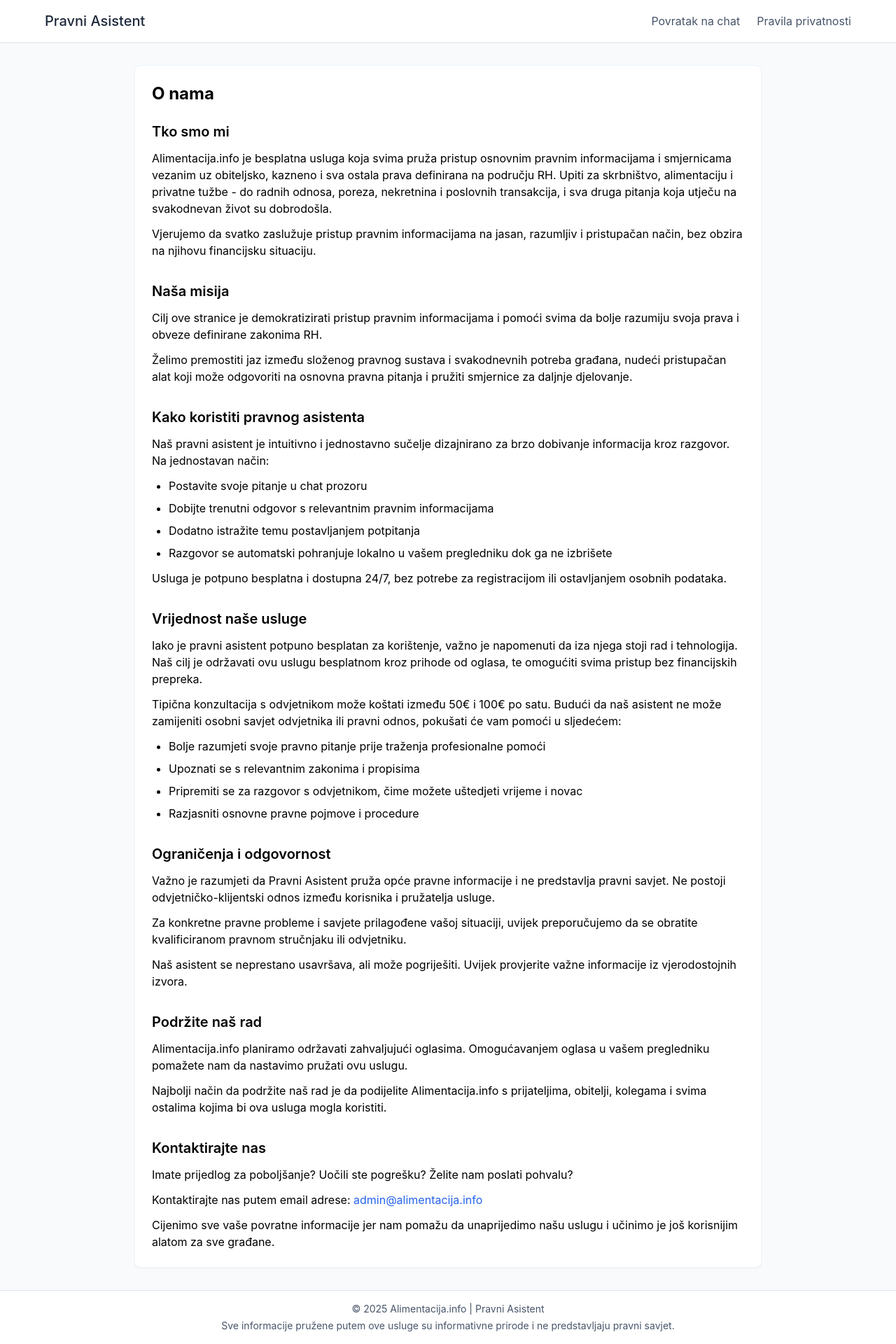
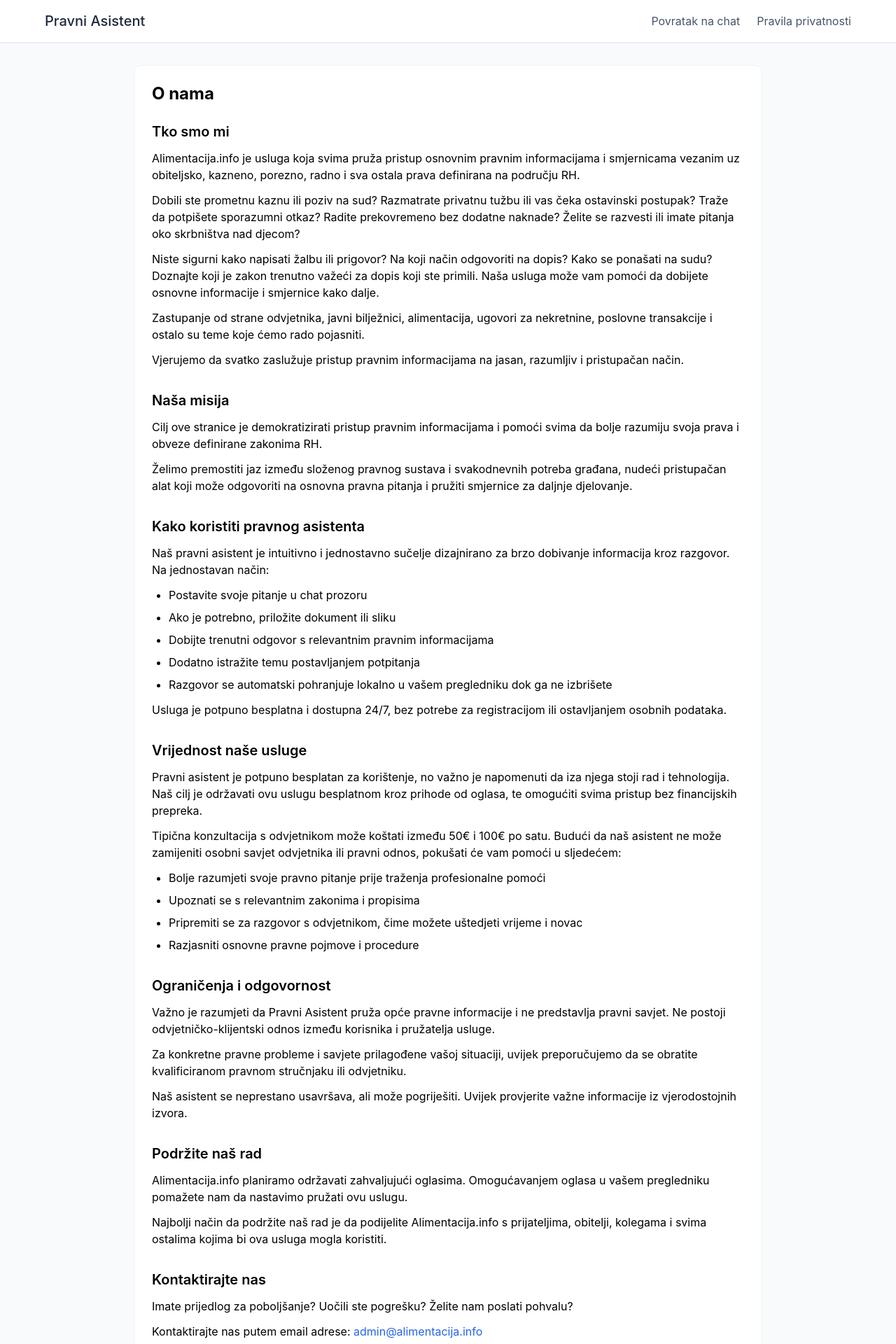
Before and after one commit to matejsarlija/our_chattie, a React (Create React App) app in the folder simple-chat/: page /o-nama in a window 1280 px wide. Shown: the top 1920 px of the page at 70% size. Built offline with nearby package versions, Linux system fonts and the light colour scheme.

Commit message:
"seo" update

```diff
--- a/simple-chat/src/components/AboutUs.js
+++ b/simple-chat/src/components/AboutUs.js
@@ -31,10 +31,21 @@ export default function AboutUs() {
           <section className="mb-8">
             <h2 className="text-xl font-semibold mb-3">Tko smo mi</h2>
             <p className="mb-3">
-              Alimentacija.info je besplatna usluga koja svima pruža pristup osnovnim pravnim informacijama i smjernicama vezanim uz obiteljsko, kazneno i sva ostala prava definirana na području RH. Upiti za skrbništvo, alimentaciju i privatne tužbe - do radnih odnosa, poreza, nekretnina i poslovnih transakcija, i sva druga pitanja koja utječu na svakodnevan život su dobrodošla.
+              Alimentacija.info je usluga koja svima pruža pristup osnovnim pravnim informacijama i smjernicama vezanim uz obiteljsko, kazneno, porezno, radno i sva ostala prava definirana na području RH.
+            </p>
+
+            <p className="mb-3">
+              Dobili ste prometnu kaznu ili poziv na sud? Razmatrate privatnu tužbu ili vas čeka ostavinski postupak? Traže da potpišete sporazumni otkaz? Radite prekovremeno bez dodatne naknade? Želite se razvesti ili imate pitanja oko skrbništva nad djecom?
+            </p>
+
+            <p className="mb-3">
+              Niste sigurni kako napisati žalbu ili prigovor? Na koji način odgovoriti na dopis? Kako se ponašati na sudu? Doznajte koji je zakon trenutno važeći za dopis koji ste primili. Naša usluga može vam pomoći da dobijete osnovne informacije i smjernice kako dalje.
             </p>
             <p className="mb-3">
-              Vjerujemo da svatko zaslužuje pristup pravnim informacijama na jasan, razumljiv i pristupačan način, bez obzira na njihovu financijsku situaciju.
+            Zastupanje od strane odvjetnika, javni bilježnici, alimentacija, ugovori za nekretnine,  poslovne transakcije i ostalo su teme koje ćemo rado pojasniti.
+            </p>
+            <p className="mb-3">
+              Vjerujemo da svatko zaslužuje pristup pravnim informacijama na jasan, razumljiv i pristupačan način.
             </p>
           </section>
 
@@ -55,6 +66,7 @@ export default function AboutUs() {
             </p>
             <ul className="list-disc pl-6 mb-3 space-y-2">
               <li>Postavite svoje pitanje u chat prozoru</li>
+              <li>Ako je potrebno, priložite dokument ili sliku</li>
               <li>Dobijte trenutni odgovor s relevantnim pravnim informacijama</li>
               <li>Dodatno istražite temu postavljanjem potpitanja</li>
               <li>Razgovor se automatski pohranjuje lokalno u vašem pregledniku dok ga ne izbrišete</li>
@@ -67,7 +79,7 @@ export default function AboutUs() {
           <section className="mb-8">
             <h2 className="text-xl font-semibold mb-3">Vrijednost naše usluge</h2>
             <p className="mb-3">
-              Iako je pravni asistent potpuno besplatan za korištenje, važno je napomenuti da iza njega stoji rad i tehnologija. Naš cilj je održavati ovu uslugu besplatnom kroz prihode od oglasa, te omogućiti svima pristup bez financijskih prepreka.
+              Pravni asistent je potpuno besplatan za korištenje, no važno je napomenuti da iza njega stoji rad i tehnologija. Naš cilj je održavati ovu uslugu besplatnom kroz prihode od oglasa, te omogućiti svima pristup bez financijskih prepreka.
             </p>
             <p className="mb-3">
               Tipična konzultacija s odvjetnikom može koštati između 50€ i 100€ po satu. Budući da naš asistent ne može zamijeniti osobni savjet odvjetnika ili pravni odnos, pokušati će vam pomoći u sljedećem:
@@ -109,10 +121,10 @@ export default function AboutUs() {
               Imate prijedlog za poboljšanje? Uočili ste pogrešku? Želite nam poslati pohvalu?
             </p>
             <p className="mb-3">
-              Kontaktirajte nas putem email adrese: <span className="text-blue-600">admin@alimentacija.info</span>
+              Kontaktirajte nas putem email adrese: <span className="text-blue-600"><a href='mailto:admin@alimentacija.info'>admin@alimentacija.info</a></span>
             </p>
             <p>
-              Cijenimo sve vaše povratne informacije jer nam pomažu da unaprijedimo našu uslugu i učinimo je još korisnijim alatom za sve građane.
+              Cijenimo sve vaše povratne informacije jer nam pomažu da unaprijedimo našu uslugu i učinimo je još korisnijim alatom.
             </p>
           </section>
         </div>
```
